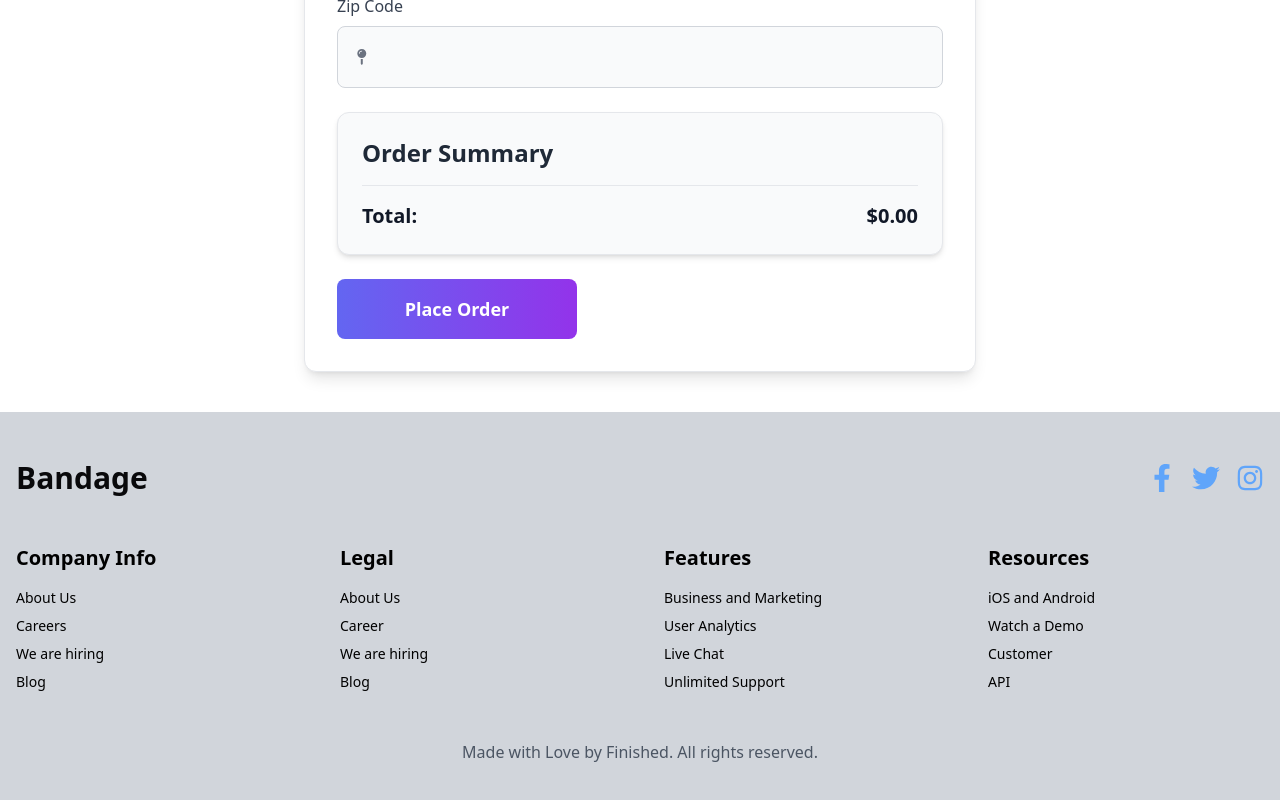
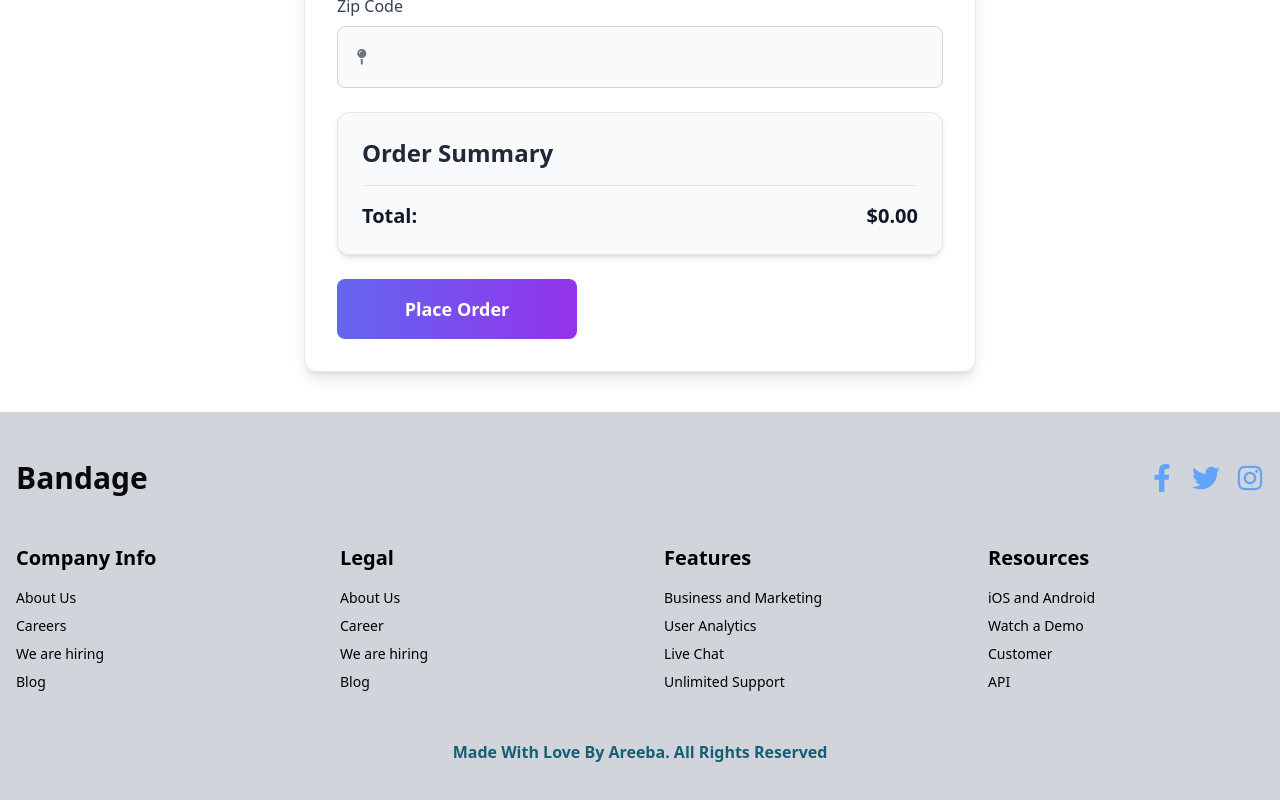
Before and after one commit to AreebaSadiq23/e-commerce-web-project, a Next.js app: page /checkout in a window 1280 px wide. Shown: the part 871-1671 px from the top of the page. Built offline with nearby package versions, Linux system fonts and the light colour scheme.

Commit message:
udpate footer

```diff
--- a/src/components/footer/footer.tsx
+++ b/src/components/footer/footer.tsx
@@ -73,8 +73,8 @@ const Footer = () => {
       </div>
 
       {/* Footer Bottom Section */}
-      <div className="text-center text-md text-gray-600 mt-12">
-        <p>Made with Love by Finished. All rights reserved.</p>
+      <div className="text-center text-md text-cyan-800 mt-12 font-semibold">
+       <p>Made With Love By Areeba. All Rights Reserved</p>
       </div>
     </footer>
   );
--- a/src/components/header/Header.tsx
+++ b/src/components/header/Header.tsx
@@ -223,13 +223,13 @@ export default function Header() {
                   </button>
                 </div>
               ) : (
-                <Link href="/login" className="flex items-center text-blue-300">
+                <Link href="/login" className="flex items-center text-blue-400">
                   <FaUser className="mr-2" /> Login/Register
                 </Link>
               )}
             </li>
             <li>
-              <Link href="/cart" className="text-blue-300 flex items-center">
+              <Link href="/cart" className="text-blue-400 flex items-center">
                 <FaShoppingCart className="mr-1" />
                 {cartCount}
               </Link>
@@ -237,7 +237,7 @@ export default function Header() {
             <li>
               <Link
                 href="/wishlist"
-                className="text-blue-300 flex items-center"
+                className="text-blue-400 flex items-center"
               >
                 <Heart className="mr-1" />
                 {wishlistCount}
```
